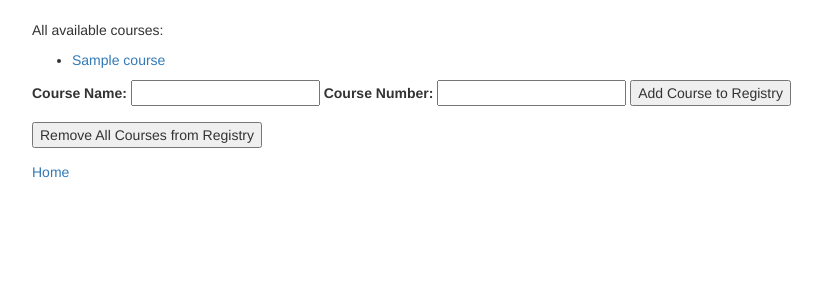
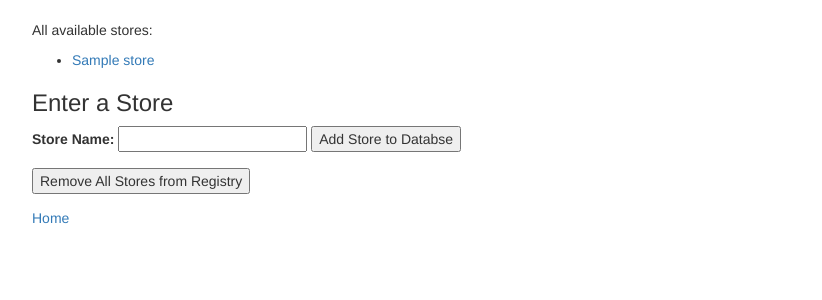
Before and after one commit to evanb2/Assessment4, a PHP site: template views/stores.twig in a window 1280 px wide. Shown: the top 300 px of the page, without its empty margins (38-860 px from the left). Run offline with PHP 8.4, Linux system fonts and the light colour scheme; the template is opened without the code that fills it: most values are stand-ins (such as "Sample title", 1, 10 or a date in 2020); some libraries are stand-ins or nearby versions.

Commit message:
create stores.twig page

```diff
--- a/app/app.php
+++ b/app/app.php
@@ -48,8 +48,7 @@
   //CREATE store
   $app->post("/stores", function() use ($app) {
     $storename = $_POST['storename'];
-    $id = $_POST['id'];
-    $store = new Store($storename, $id);
+    $store = new Store($storename);
     $store->save();
     return $app['twig']->render('stores.twig', array('stores' => Store::getAll()));
   });
--- a/views/stores.twig
+++ b/views/stores.twig
@@ -1,30 +1,29 @@
 <html>
 <head>
-  <title>University of Life Registrar</title>
+  <title>Shoe Store Database</title>
   <link rel='stylesheet' href='https://maxcdn.bootstrapcdn.com/bootstrap/3.3.1/css/bootstrap.min.css'>
 </head>
 <body>
   <br>
   <div class='container'>
-    {% if courses is not empty %}
-      <p>All available courses:</p>
+    {% if stores is not empty %}
+      <p>All available stores:</p>
       <ul>
-        {% for course in courses %}
-          <li><a href="/courses/{{ course.getId }}">{{ course.getName }}</a></li>
+        {% for store in stores %}
+          <li><a href="/stores/{{ store.getId }}">{{ store.getStorename }}</a></li>
         {% endfor %}
       </ul>
     {% endif %}
 
-    <form action='/courses' method='post'>
-      <label for='name'>Course Name:</label>
-      <input id='name' name='name' type='text'>
-      <label for='course_number'>Course Number:</label>
-      <input id='course_number' name='course_number' type='text'>
+    <h3>Enter a Store</h3>
+    <form action='/stores' method='post'>
+      <label for='storename'>Store Name:</label>
+      <input id='storename' name='storename' type='text'>
 
-      <button type='submit'>Add Course to Registry</button>
+      <button type='submit'>Add Store to Databse</button>
     </form>
-    <form action='/delete_courses' method='post'>
-      <button type='submit'>Remove All Courses from Registry</button>
+    <form action='/delete_stores' method='post'>
+      <button type='submit'>Remove All Stores from Registry</button>
     </form>
 
     <p><a href='/'>Home</a></p>
```
